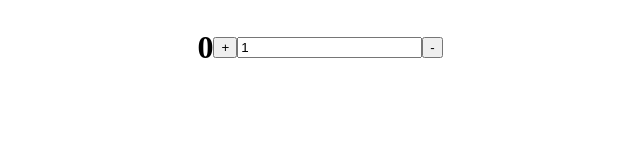
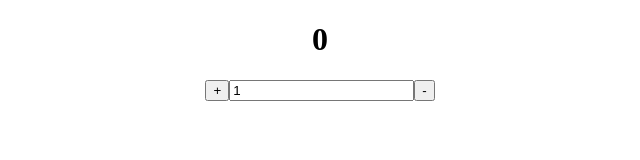
Before and after one commit to vagarioustoast/unit-1-assignment, a plain HTML site: page index.html in a window 1280 px wide. Shown: the whole page, without its empty margins (320-960 px from the left). Drawn offline with Linux system fonts and the light colour scheme.

Commit message:
adds styling

```diff
--- a/css/main.css
+++ b/css/main.css
@@ -3,3 +3,8 @@
   justify-content: center;
   align-items: center;
 }
+
+h1 {
+  display: flex;
+  justify-content: center;
+}
--- a/index.html
+++ b/index.html
@@ -8,8 +8,8 @@
     <title>Counter-Unit: 1</title>
   </head>
   <body>
-    <div id="counter-div">
       <h1 id="counter">0</h1>
+      <div id="counter-div">
       <button id="increment">+</button>
       <input id="mathValue" value="1"></input>
       <button id="decrement">-</button>
```
